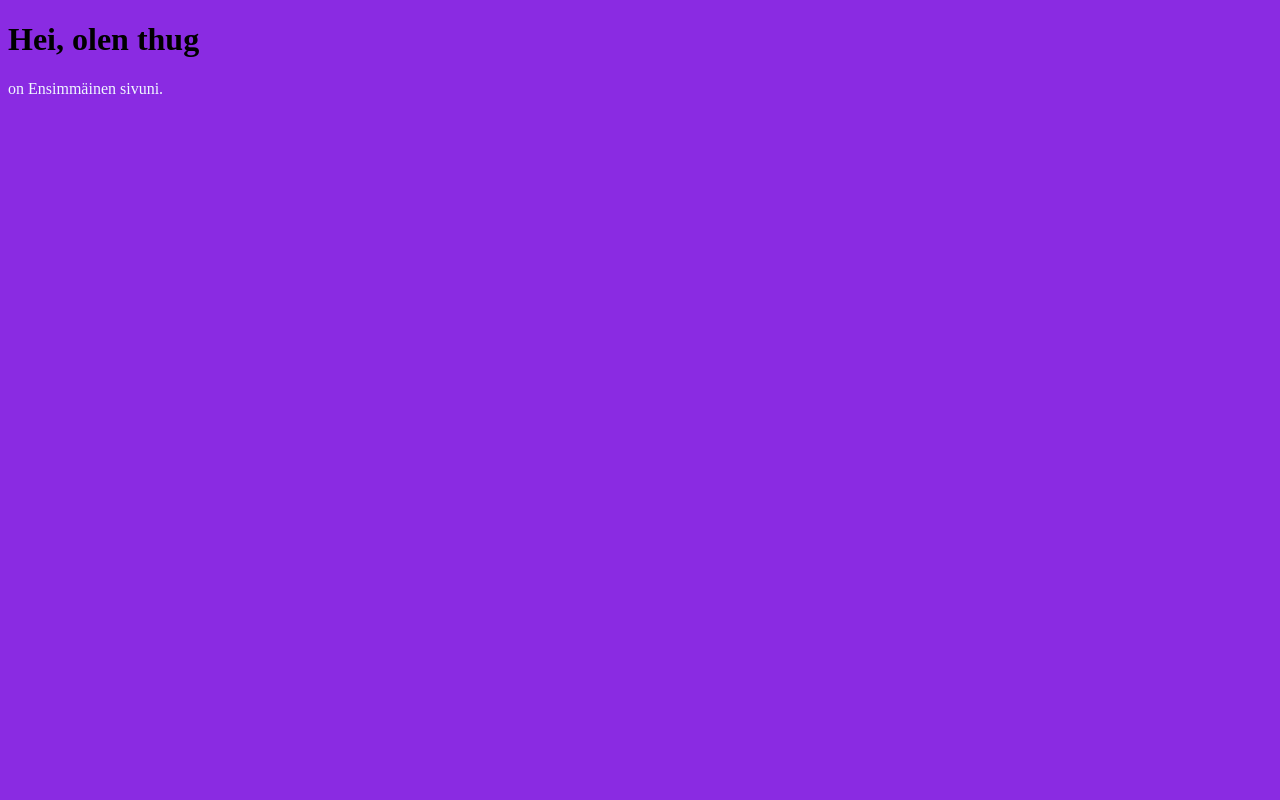
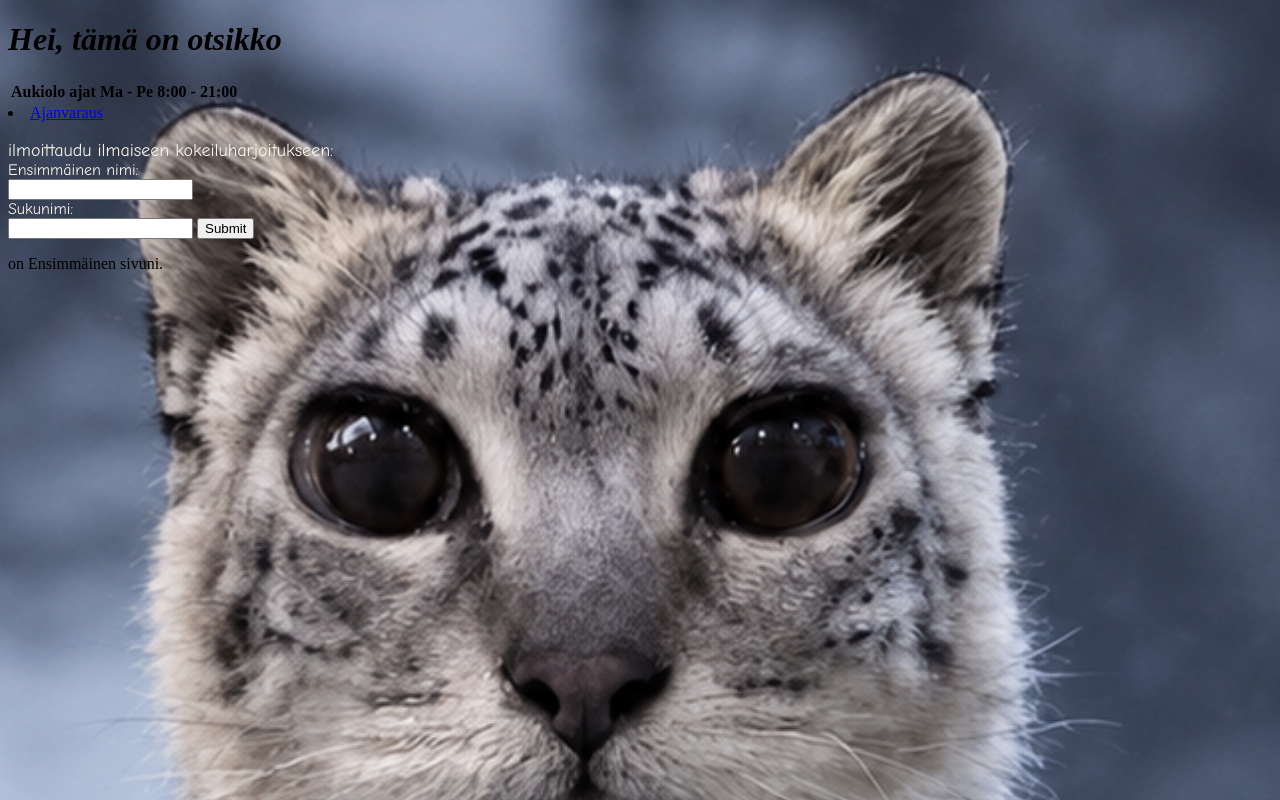
Before and after one commit to Snowleopard-L/web-kurssi, a plain HTML site: page index.html in a window 1280 px wide. Drawn offline with Linux system fonts and the light colour scheme.

Commit message:
nettisivuV1

```diff
--- a/index.html
+++ b/index.html
@@ -2,12 +2,36 @@
 <html lang="fi">
 <head>
     <meta charset="UTF-8">
-    <title>Ensimmäinen sivuni</title>
+    <title>Lepakot</title>
     <link rel="stylesheet" href="style.css">
     </head>
-    <body style="background-color: blueviolet;">
+    <body>
+        <style></style>
+        <h1> <em>Hei, tämä on otsikko</em></h1>
+        <table>
+            <tr>
+                <th><b>Aukiolo ajat</b>
+                    <th></b>Ma - Pe</b>
+                        <th></b>8:00 - 21:00</b></th>
+                    </th>
+                </th>
+            </tr>
 
-        <h1> Hei, olen thug</h1>
+        </table>
+        <li>
+                <a href="https://www.youtube.com">Ajanvaraus</a>
+            </li>
+                <p id="ilmoitus">
+                    ilmoittaudu ilmaiseen kokeiluharjoitukseen:
+                </p>
+            <form>
+
+                <label for="fname">Ensimmäinen nimi:</label><br>
+                <input type="text"id ="fname" name="fname"><br>
+                <label for="lname">Sukunimi:</label><br>
+                <input type="text" id="lname" name="lname">
+                <input type="submit">
+            </form>
         <p id="lol"> on Ensimmäinen sivuni.</p>
     </body>
 </html>
--- a/style.css
+++ b/style.css
@@ -1,3 +1,22 @@
-#lol{
-    color: aliceblue;
+body{
+    background-color:#f7f3e8;
+    background-image:url('snow_leopard_1920x1080.png');
+
+    height: 100%;
+
+    background-repeat: no-repeat;
+    background-size: cover;
+
+
 }
+#ilmoitus{
+    font-size: large;
+    margin-bottom: 0px;
+    color: #f7f3e8;
+    font-family: "Comic Sans MS";
+}
+form label {
+color: #f7f3e8;
+font-family: "Comic Sans MS";
+
+}
```
Also changed, not shown: index.3.html (added, +93 -0 lines), style.3.css (added, +47 -0 lines), snow_leopard_1920x1080.png (added), web tethtava.txt (added), 1 other file.
